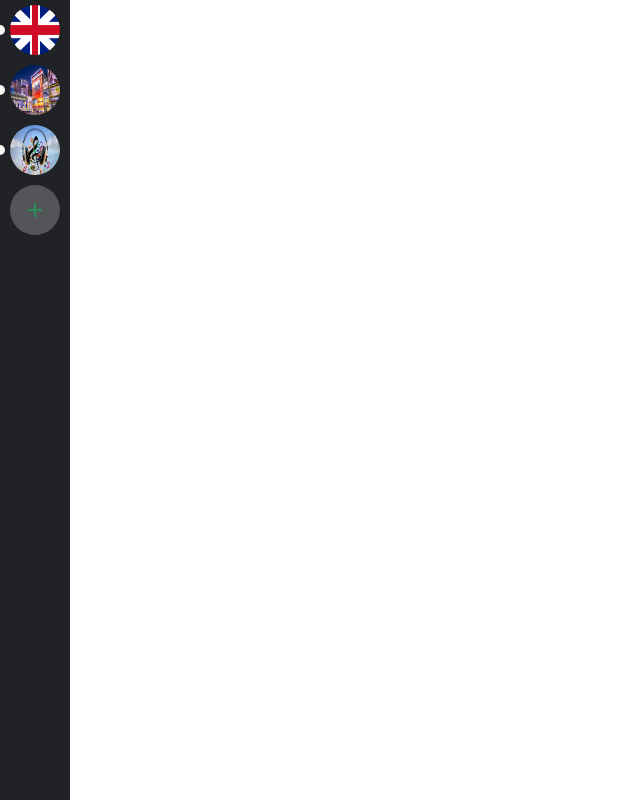
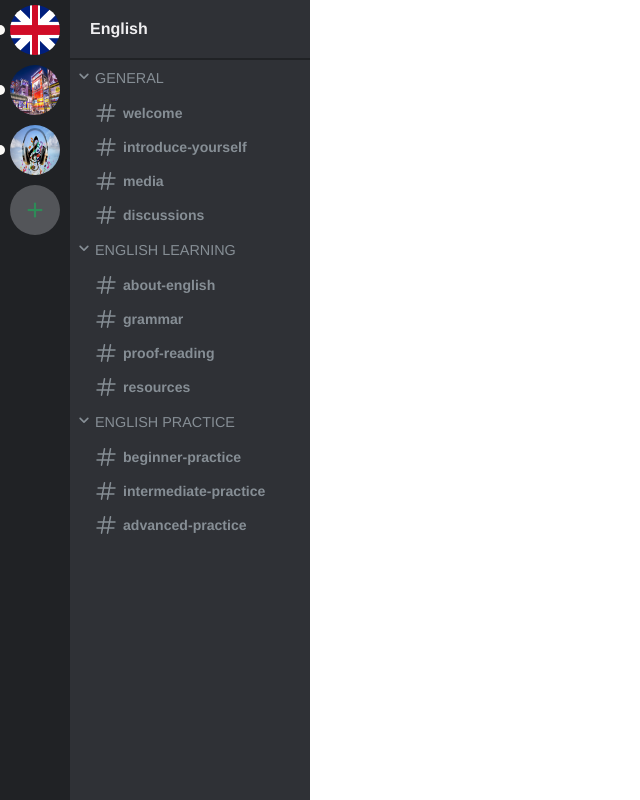
Before and after one commit to AkerkeMilano/discord-app, a React (Create React App) app: page / in a window 1280 px wide. Shown: the whole page, without its empty margins (0-640 px from the left). Built offline with nearby package versions, Linux system fonts and the light colour scheme.

Commit message:
create server block for channels

```diff
--- a/package.json
+++ b/package.json
@@ -12,6 +12,7 @@
     "@testing-library/user-event": "^13.5.0",
     "react": "^18.2.0",
     "react-dom": "^18.2.0",
+    "react-icons": "^4.4.0",
     "react-scripts": "5.0.1",
     "styled-components": "^5.3.5",
     "web-vitals": "^2.1.4"
--- a/src/App.js
+++ b/src/App.js
@@ -1,9 +1,12 @@
 import './App.css';
 import Navbar from './components/Navbar/Navbar';
+import ServerBlock from './containers/ServerBlock/ServerBlock';
+
 function App() {
   return (
-    <div>
+    <div style={{display: "flex"}}>
       <Navbar />
+      <ServerBlock />
     </div>
   );
 }
--- /dev/null
+++ b/src/components/Category/Category.js
@@ -0,0 +1,46 @@
+import { useState } from "react";
+
+import ArrowDownIcon from "../../icons/ArrowDownIcon";
+import styled from "styled-components";
+import Channel from "../Channel/Channel";
+
+const StyledCategoryTitle = styled.div`
+  position: relative;
+  cursor: pointer;
+  text-transform: uppercase;
+  font-size: 0.9em;
+  padding: 10px;
+  > svg {
+    position: absolute;
+    left: 4px;
+    top: 6px;
+    transform: rotateZ(${(props) => (props.isClicked ? 270 : 0)}deg);
+  }
+  :hover {
+    color: #efeef0;
+}
+`;
+
+const StyledTitle = styled.div`
+  margin-left: 15px;
+`;
+
+const Category = ({ category }) => {
+  const [isClicked, setIsClicked] = useState(false);
+  const handleClick = () => {
+    setIsClicked(!isClicked);
+  };
+  return (
+    <div>
+      <StyledCategoryTitle onClick={handleClick} isClicked={isClicked}>
+        <ArrowDownIcon />
+        <StyledTitle>{category.title}</StyledTitle>
+      </StyledCategoryTitle>
+      {category.channels.map((channel) => (
+          <Channel channel={channel} isClicked={isClicked} />
+        ))}
+    </div>
+  );
+};
+
+export default Category;
--- /dev/null
+++ b/src/components/Channel/Channel.js
@@ -0,0 +1,35 @@
+import HashtagIcon from "../../icons/HashtagIcon";
+import styled from "styled-components";
+
+
+const StyledChannelblock = styled.div`
+    width: 200px;
+    text-transform: lowercase;
+    display: flex;
+    align-items: center;
+    gap: 5px;
+    padding: 5px 0px 5px 12px;
+    font-weight: 600;
+    font-size: 0.88em;
+    margin-left: 12px;
+    :hover {
+        background: #42464d;
+        color: #efeef0;
+        border-radius: 5px;
+    }
+`;
+
+const StyledChannelTitle = styled.div`
+
+`;
+
+const Channel = ({channel, isClicked}) => {
+    return !isClicked ? (
+        <StyledChannelblock>
+            <HashtagIcon />
+            <StyledChannelTitle>{channel.length > 22 ? channel.substring(0, 20)+"..." : channel}</StyledChannelTitle>
+        </StyledChannelblock>
+    ) : "";
+};
+
+export default Channel;
--- /dev/null
+++ b/src/containers/ServerBlock/ServerBlock.js
@@ -0,0 +1,31 @@
+import Category from "../../components/Category/Category";
+import styled from "styled-components";
+import { mock } from "../../data";
+
+const StyledServerBlock = styled.div`
+    width: 240px;
+    color: #868e95;
+    background: #2f3136;
+    font-size: 0.8em;
+`;
+
+const StyledServerHeader = styled.div`
+    color: #efeef0;
+    padding: 20px;
+    font-weight: 600;
+    border-bottom: 2px solid #202225;
+`;
+const ServerBlock = () => {
+    return (
+        <StyledServerBlock>
+            <StyledServerHeader>
+                {mock[0].name}
+            </StyledServerHeader>
+            {mock[0].categories.map(category => (
+                <Category category={category}/>
+            ))}
+        </StyledServerBlock>
+    )
+};
+
+export default ServerBlock;
--- a/src/data.js
+++ b/src/data.js
@@ -6,7 +6,24 @@ export const mock = [
         {
             id: 1,
             name: "English",
-            img: british_flag
+            img: british_flag,
+            categories: [
+                {
+                    id: 11,
+                    title: "General",
+                    channels: ["welcome", "introduce-yourself", "media", "discussions"]
+                },
+                {
+                    id: 12,
+                    title: "English Learning",
+                    channels: ["about-english", "grammar", "proof-reading", "resources"]
+                },
+                {
+                    id: 13,
+                    title: "English practice",
+                    channels: ["beginner-practice", "intermediate-practice", "advanced-practice"]
+                }
+            ]
         },
         {
             id: 2,
--- /dev/null
+++ b/src/icons/ArrowDownIcon.js
@@ -0,0 +1,10 @@
+const ArrowDownIcon = () => (
+  <svg width="20" height="20" viewBox="0 0 24 24">
+    <path
+      fill="currentColor"
+      d="M8.12 9.29L12 13.17l3.88-3.88a.996.996 0 1 1 1.41 1.41l-4.59 4.59a.996.996 0 0 1-1.41 0L6.7 10.7a.996.996 0 0 1 0-1.41c.39-.38 1.03-.39 1.42 0z"
+    />
+  </svg>
+);
+
+export default ArrowDownIcon;
--- /dev/null
+++ b/src/icons/HashtagIcon.js
@@ -0,0 +1,11 @@
+
+const HashtagIcon = () => (
+  <svg width="24" height="24" viewBox="0 0 256 256">
+    <path
+      fill="currentColor"
+      d="M224 88h-48.6l8.5-46.6a8 8 0 0 0-15.8-2.8l-9 49.4h-47.7l8.5-46.6a8 8 0 1 0-15.8-2.8l-9 49.4H43.6a8 8 0 1 0 0 16h48.6l-8.7 48H32a8 8 0 0 0 0 16h48.6l-8.5 46.6a8 8 0 0 0 6.5 9.3H80a8 8 0 0 0 7.9-6.6l9-49.4h47.7l-8.5 46.6a8 8 0 0 0 6.5 9.3h1.4a8 8 0 0 0 7.9-6.6l9-49.4h51.5a8 8 0 0 0 0-16h-48.6l8.7-48H224a8 8 0 0 0 0-16Zm-76.5 64H99.8l8.7-48h47.7Z"
+    />
+  </svg>
+);
+
+export default HashtagIcon;
```
Also changed, not shown: src/components/UserAccount/UserAccount.js (added, +7 -0 lines), 1 other file (tests, documents, lock files or other folders).
